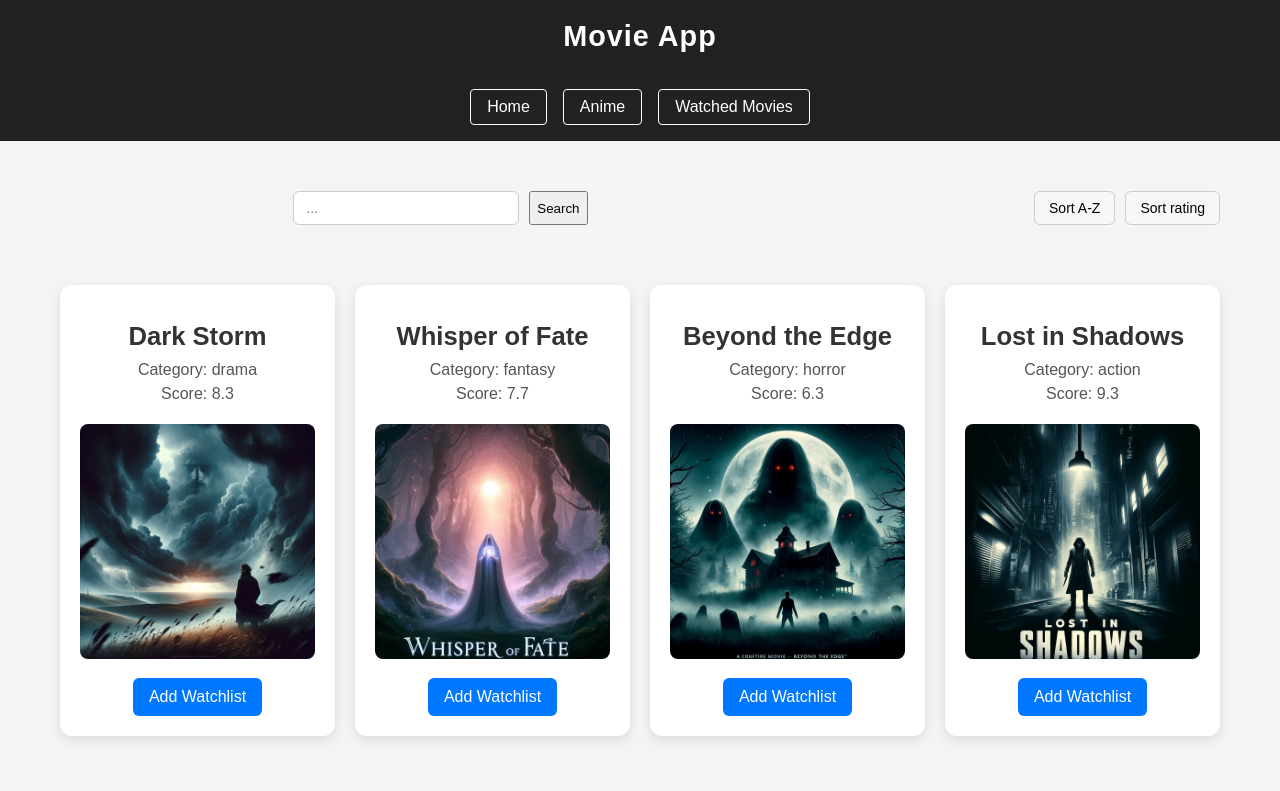
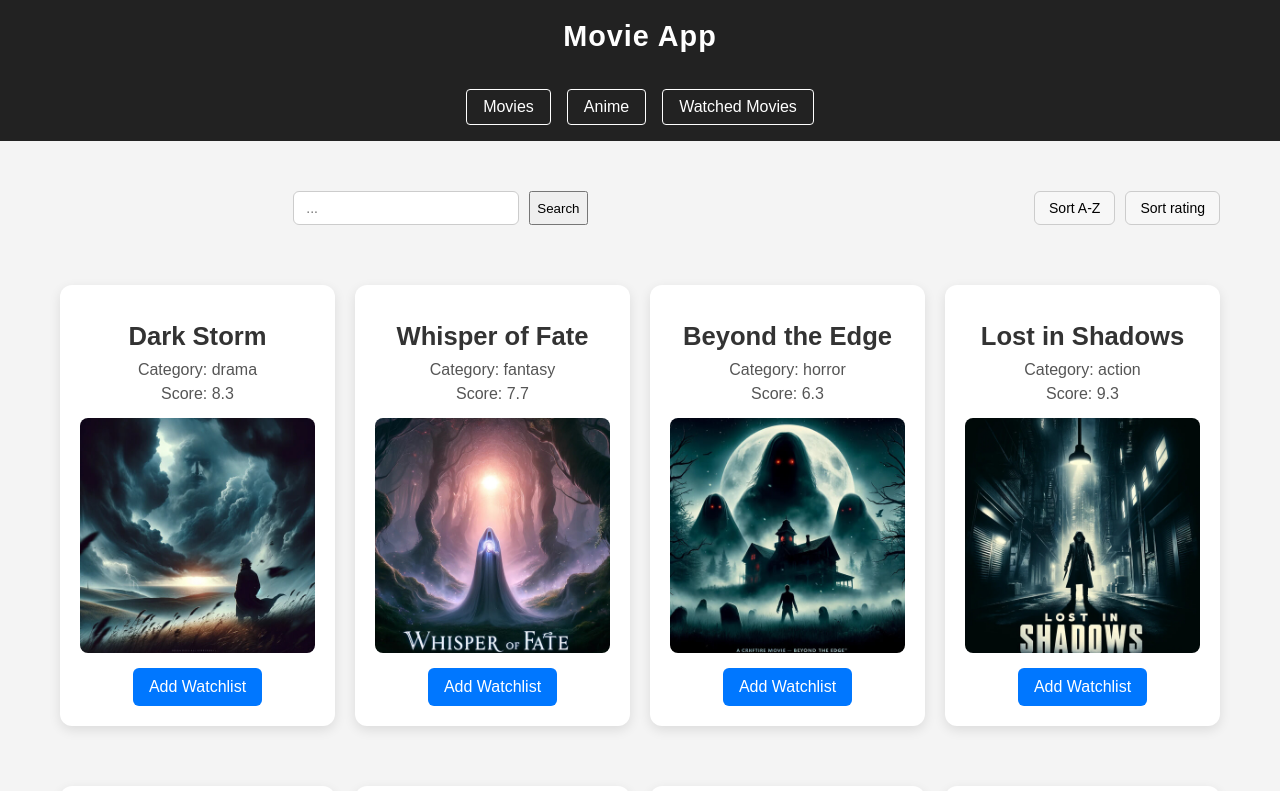
Before and after one commit to RichardRadulescu/MoviesReact, a React (Vite) app: page / in a window 1280 px wide. Shown: the top 791 px of the page. Built offline with nearby package versions, Linux system fonts and the light colour scheme.

Commit message:
Feature/movie list (#8)
* added pagination and integrated new api for anime

* Fixed pagination issue

```diff
--- a/src/App.jsx
+++ b/src/App.jsx
@@ -3,7 +3,7 @@ import { MovieList } from "./components/MovieList";
 import { Navigation } from "./components/Navigation";
 
 function App() {
-  const [activeMenu, setActiveMenu]= useState('Home')
+  const [activeMenu, setActiveMenu]= useState('Movies')
 
 
   return (
@@ -12,9 +12,9 @@ function App() {
        Movie App
 
       </header>
-      <Navigation menu={['Home', 'Anime', 'Watched Movies']} setActiveMenu={setActiveMenu} />
+      <Navigation menu={['Movies', 'Anime', 'Watched Movies']} setActiveMenu={setActiveMenu} />
       <main>
-        {activeMenu === 'Home' && <MovieList retrievalMethod={"fetch"}/> }
+        {activeMenu === 'Movies' && <MovieList retrievalMethod={"fetch"}/> }
         {activeMenu === 'Watched Movies' && <MovieList retrievalMethod={"local"}/> }
         {activeMenu === 'Anime' && <MovieList retrievalMethod={"fetch-anime"} />}
       </main>
--- a/src/components/MovieCard.jsx
+++ b/src/components/MovieCard.jsx
@@ -10,7 +10,9 @@ export function MovieCard({movie, toggleWatched, isWatched}){
             <p>Score: {movie.rating}</p>
             <img src={ movie.image.startsWith("http") ?
                             movie.image :
-                            `/movies/images/${movie.image}` } alt={movie.title} />
+                            `/movies/images/${movie.image}` } alt={movie.title}
+                 loading="lazy" className="movie-img"
+                        />
 
             <button onClick={()=> toggleWatched(movie)}
                 className={isWatched(movie)? 'active': null }
--- a/src/hooks/UseMouvieList.jsx
+++ b/src/hooks/UseMouvieList.jsx
@@ -53,6 +53,9 @@ export function useMovieList(source) {
         })
     }, [run]);
 
+    useEffect(()=>{
+        setPage(1)
+    },[query, movies, sortMode])
 
     const visibleMovies = useMemo(() => {
         if (!Array.isArray(movies)) return []
@@ -77,7 +80,7 @@ export function useMovieList(source) {
     },[visibleMovies, page])
 
     return { movies: pagedMovies,
-             page, totalPages: Math.ceil(visibleMovies/ pageSize), setPage,
+             page, totalPages: Math.ceil(visibleMovies.length/ pageSize), setPage,
              sortMode, setQuery, setSortMode,
              loading, err
             };
--- a/src/styles/movie-card.css
+++ b/src/styles/movie-card.css
@@ -49,3 +49,17 @@
 .movie-card button.active:hover {
     background-color: #a30000;
 }
+
+.movie-img {
+    width: 100%;
+    height: auto;
+    display: block;
+    background: #e0e0e0;
+    /* placeholder color */
+    filter: blur(10px);
+    transition: filter 0.4s ease;
+}
+
+.movie-img:not([src=""]) {
+    filter: blur(0);
+}
```
Also changed, not shown: 2 other files (tests, documents, lock files or other folders).
